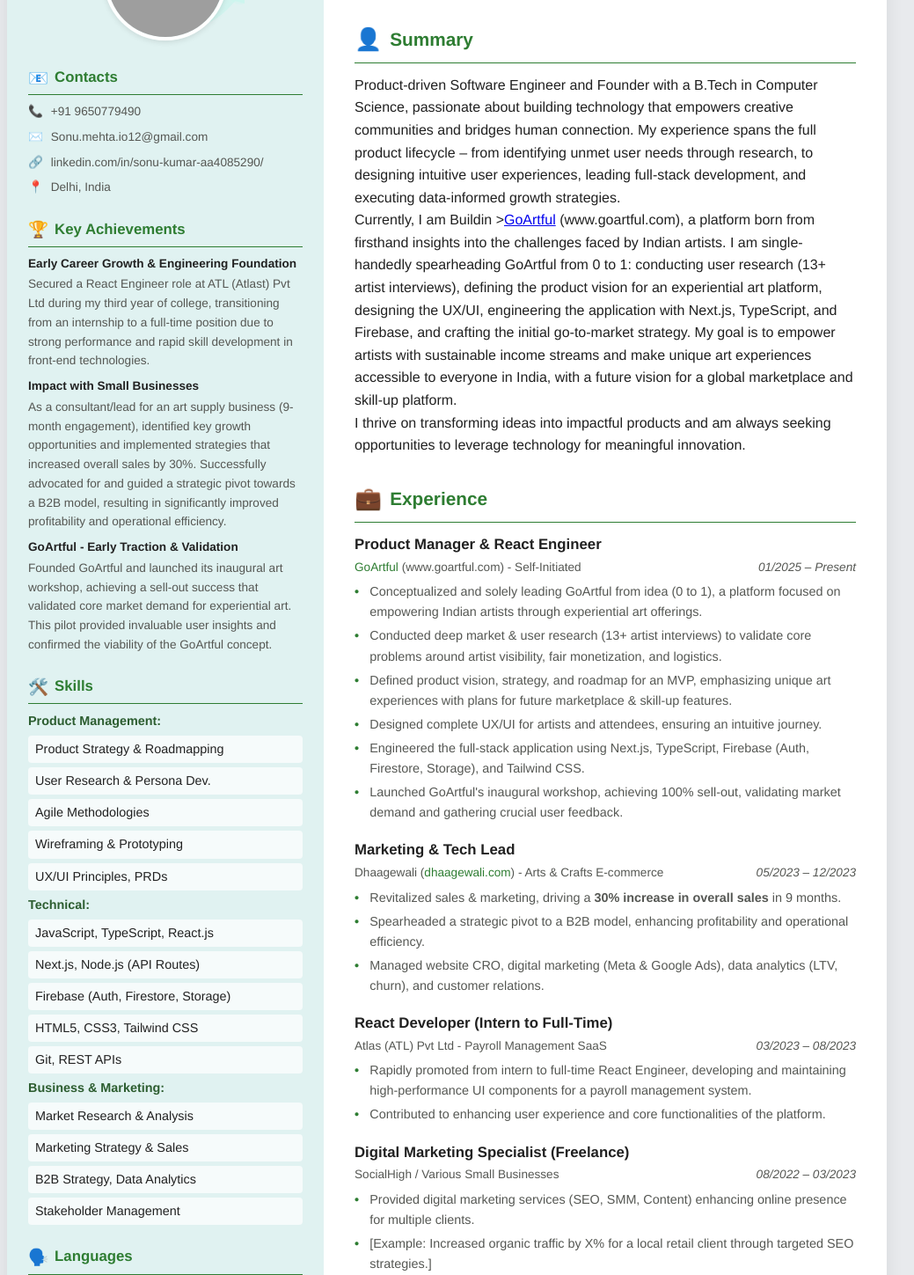
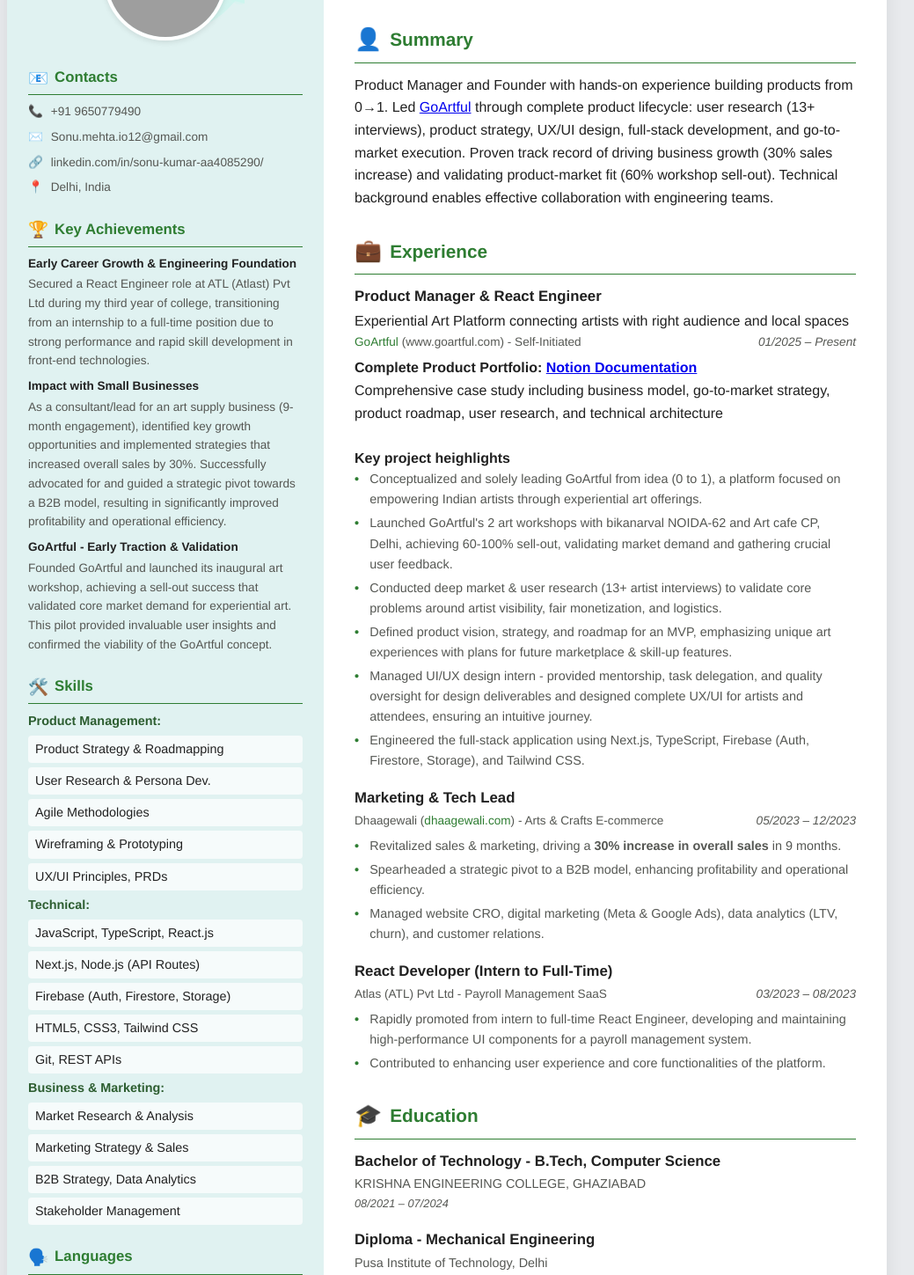
Before and after one commit to sonuMehta12/my-resume, a plain HTML site: page Index.html in a window 1280 px wide. Shown: the part 142-1591 px from the top of the page at 88% size, without its empty margins (132-1171 px from the left). Drawn offline with Linux system fonts and the light colour scheme; grey boxes are pictures that could not be loaded.

Commit message:
edit one

```diff
--- a/Index.html
+++ b/Index.html
@@ -25,7 +25,6 @@
         <section class="contacts">
           <h3><span class="icon">📧</span>Contacts</h3>
           <ul>
-
             <li class="contact-item">
               <span class="icon-inline">📞</span> +91 9650779490
             </li>
@@ -144,38 +143,20 @@
         <section class="summary">
           <h2><span class="icon">👤</span>Summary</h2>
           <p>
-            Product-driven Software Engineer and Founder with a B.Tech in
-            Computer Science, passionate about building technology that empowers
-            creative communities and bridges human connection. My experience
-            spans the full product lifecycle – from identifying unmet user needs
-            through research, to designing intuitive user experiences, leading
-            full-stack development, and executing data-informed growth
-            strategies.
-          </p>
-          <p>
-            Currently, I am Buildin
-              ><a
-                href="https://www.goartful.com/"
-                target="_blank"
-                rel="noopener noreferrer"
-                >GoArtful</a
-              ></strong
+            Product Manager and Founder with hands-on experience building
+            products from 0→1. Led
+            <a
+              href="https://www.goartful.com/"
+              target="_blank"
+              rel="noopener noreferrer"
+              >GoArtful</a
             >
-            (www.goartful.com), a platform born from firsthand insights into the
-            challenges faced by Indian artists. I am single-handedly
-            spearheading GoArtful from 0 to 1: conducting user research (13+
-            artist interviews), defining the product vision for an experiential
-            art platform, designing the UX/UI, engineering the application with
-            Next.js, TypeScript, and Firebase, and crafting the initial
-            go-to-market strategy. My goal is to empower artists with
-            sustainable income streams and make unique art experiences
-            accessible to everyone in India, with a future vision for a global
-            marketplace and skill-up platform.
-          </p>
-          <p>
-            I thrive on transforming ideas into impactful products and am always
-            seeking opportunities to leverage technology for meaningful
-            innovation.
+            through complete product lifecycle: user research (13+ interviews),
+            product strategy, UX/UI design, full-stack development, and
+            go-to-market execution. Proven track record of driving business
+            growth (30% sales increase) and validating product-market fit (60%
+            workshop sell-out). Technical background enables effective
+            collaboration with engineering teams.
           </p>
         </section>
 
@@ -183,6 +164,10 @@
           <h2><span class="icon">💼</span>Experience</h2>
           <div class="experience-item">
             <h4>Product Manager & React Engineer</h4>
+            <p>
+              Experiential Art Platform connecting artists with right audience
+              and local spaces
+            </p>
             <div class="company-date">
               <span
                 ><strong
@@ -197,11 +182,35 @@
               >
               <span class="date">01/2025 – Present</span>
             </div>
+            <div class="project-description">
+              <p>
+                <strong
+                  >Complete Product Portfolio:
+                  <a
+                    href="https://wood-rainforest-e55.notion.site/GoArtful-liveThroughArt-15ae289777a4807ba33aedde9e517ec6"
+                    >Notion Documentation</a
+                  ></strong
+                >
+                <br />
+                Comprehensive case study including business model, go-to-market
+                strategy, product roadmap, user research, and technical
+                architecture
+              </p>
+              <br />
+            </div>
+            <p>
+              <strong>Key project heighlights</strong>
+            </p>
             <ul>
               <li>
                 Conceptualized and solely leading GoArtful from idea (0 to 1), a
                 platform focused on empowering Indian artists through
                 experiential art offerings.
+              </li>
+              <li>
+                Launched GoArtful's 2 art workshops with bikanarval NOIDA-62 and
+                Art cafe CP, Delhi, achieving 60-100% sell-out, validating
+                market demand and gathering crucial user feedback.
               </li>
               <li>
                 Conducted deep market & user research (13+ artist interviews) to
@@ -214,16 +223,14 @@
                 marketplace & skill-up features.
               </li>
               <li>
-                Designed complete UX/UI for artists and attendees, ensuring an
+                Managed UI/UX design intern - provided mentorship, task
+                delegation, and quality oversight for design deliverables and
+                designed complete UX/UI for artists and attendees, ensuring an
                 intuitive journey.
               </li>
               <li>
                 Engineered the full-stack application using Next.js, TypeScript,
                 Firebase (Auth, Firestore, Storage), and Tailwind CSS.
-              </li>
-              <li>
-                Launched GoArtful's inaugural workshop, achieving 100% sell-out,
-                validating market demand and gathering crucial user feedback.
               </li>
             </ul>
           </div>
@@ -274,24 +281,6 @@
               </li>
             </ul>
           </div>
-          <div class="experience-item">
-            <h4>Digital Marketing Specialist (Freelance)</h4>
-            <div class="company-date">
-              <span>SocialHigh / Various Small Businesses</span>
-              <span class="date">08/2022 – 03/2023</span>
-              <!-- Adjusted start date for logical flow, VERIFY -->
-            </div>
-            <ul>
-              <li>
-                Provided digital marketing services (SEO, SMM, Content)
-                enhancing online presence for multiple clients.
-              </li>
-              <li>
-                [Example: Increased organic traffic by X% for a local retail
-                client through targeted SEO strategies.]
-              </li>
-            </ul>
-          </div>
         </section>
 
         <section class="education">
```
